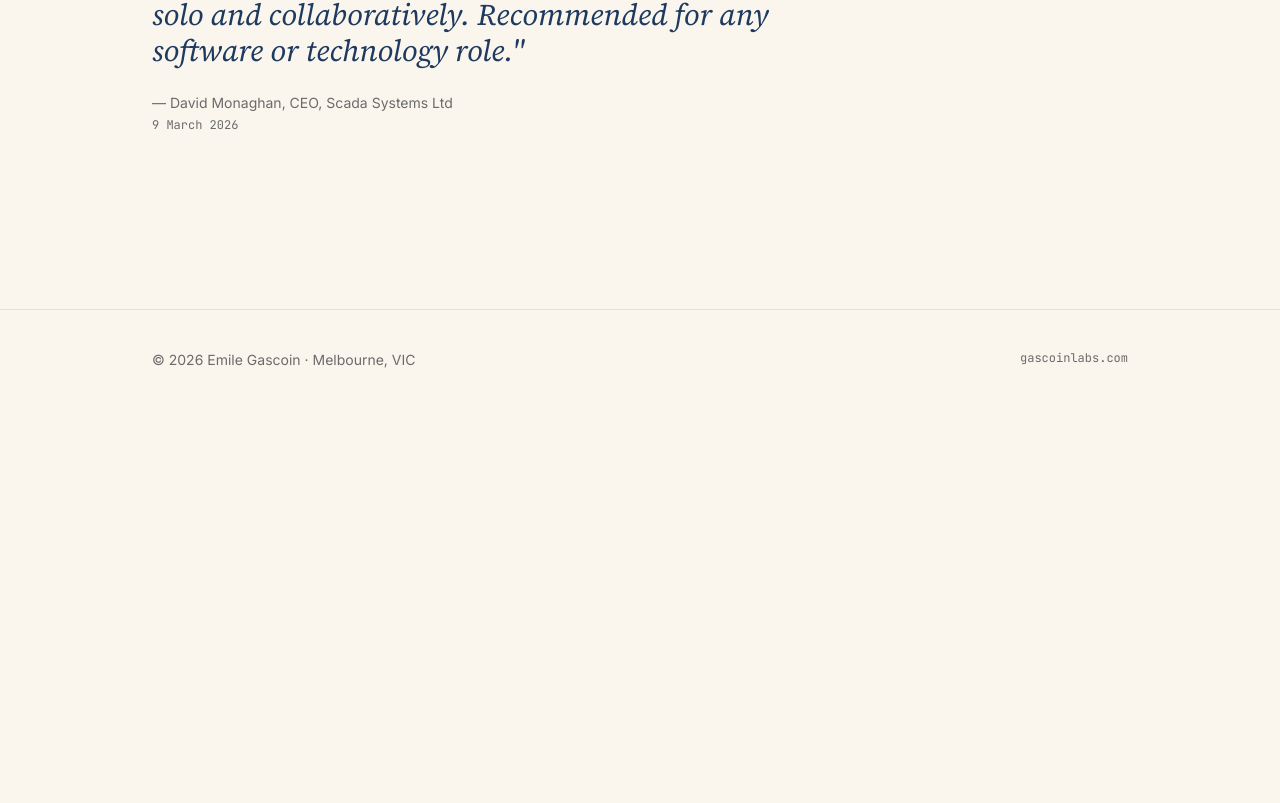
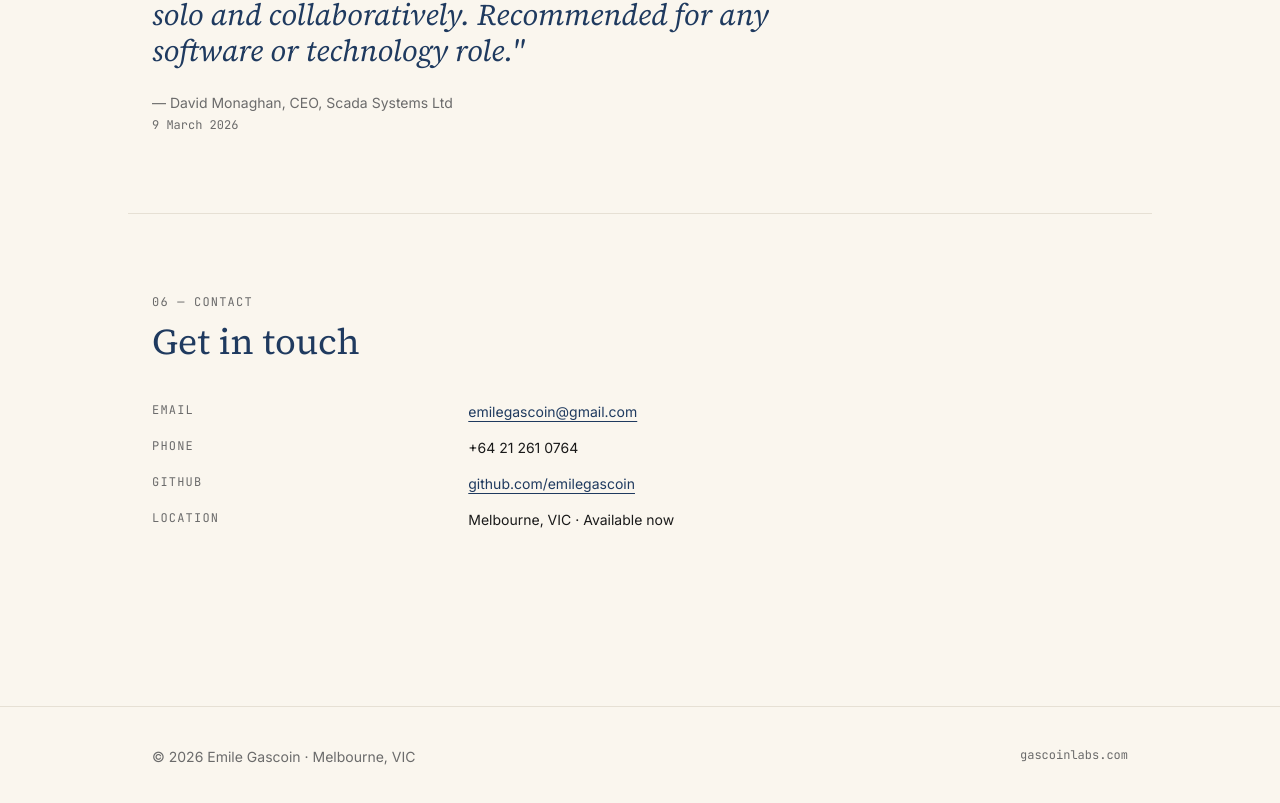
Before and after one commit to emilegascoin/gascoinlabs, a React (Vite) app: page / in a window 1280 px wide. Shown: the part 3447-4250 px from the top of the page. Before the commit the page ends 3857 px from the top, so only its background shows below. Built offline with nearby package versions, Linux system fonts and the light colour scheme.

Commit message:
feat: add contact section and complete home page composition

```diff
--- /dev/null
+++ b/src/components/home/Contact.jsx
@@ -0,0 +1,23 @@
+import { profile } from '../../lib/content'
+import SectionHeading from '../ui/SectionHeading'
+
+export default function Contact() {
+  return (
+    <section className="mx-auto max-w-5xl px-6 py-20 border-t border-rule">
+      <SectionHeading id="contact" label="06 — contact" title="Get in touch" />
+      <dl className="grid sm:grid-cols-2 gap-y-4 gap-x-8 max-w-prose text-sm">
+        <dt className="font-mono text-xs uppercase tracking-widest text-muted">Email</dt>
+        <dd><a href={`mailto:${profile.email}`} className="text-navy underline underline-offset-4">{profile.email}</a></dd>
+
+        <dt className="font-mono text-xs uppercase tracking-widest text-muted">Phone</dt>
+        <dd>{profile.phone}</dd>
+
+        <dt className="font-mono text-xs uppercase tracking-widest text-muted">GitHub</dt>
+        <dd><a href={profile.github} className="text-navy underline underline-offset-4" target="_blank" rel="noreferrer">{profile.github.replace('https://', '')}</a></dd>
+
+        <dt className="font-mono text-xs uppercase tracking-widest text-muted">Location</dt>
+        <dd>{profile.location} · {profile.availability}</dd>
+      </dl>
+    </section>
+  )
+}
--- a/src/pages/Home.jsx
+++ b/src/pages/Home.jsx
@@ -5,6 +5,7 @@ import Education from '../components/home/Education'
 import AIWorkflow from '../components/home/AIWorkflow'
 import Skills from '../components/home/Skills'
 import Reference from '../components/home/Reference'
+import Contact from '../components/home/Contact'
 
 export default function Home() {
   return (
@@ -16,6 +17,7 @@ export default function Home() {
       <AIWorkflow />
       <Skills />
       <Reference />
+      <Contact />
     </>
   )
 }
```
